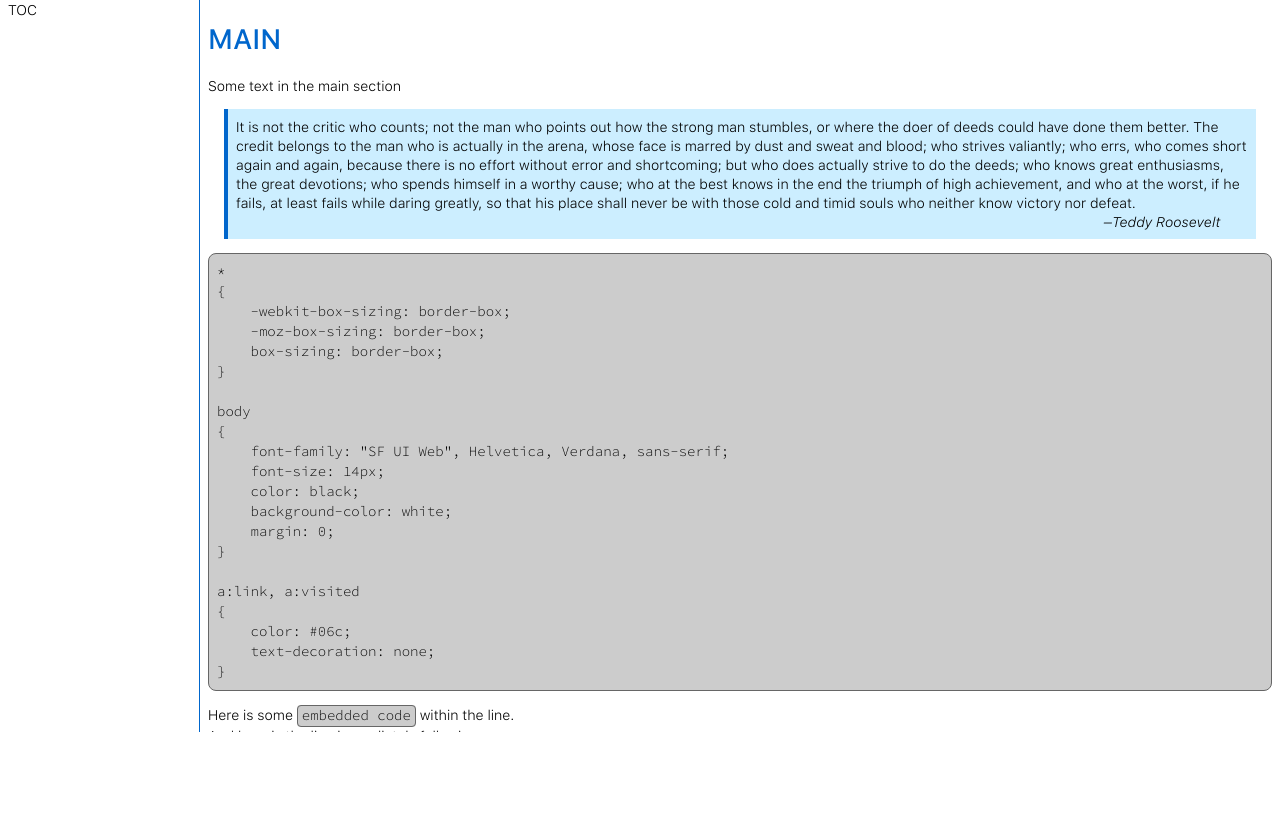
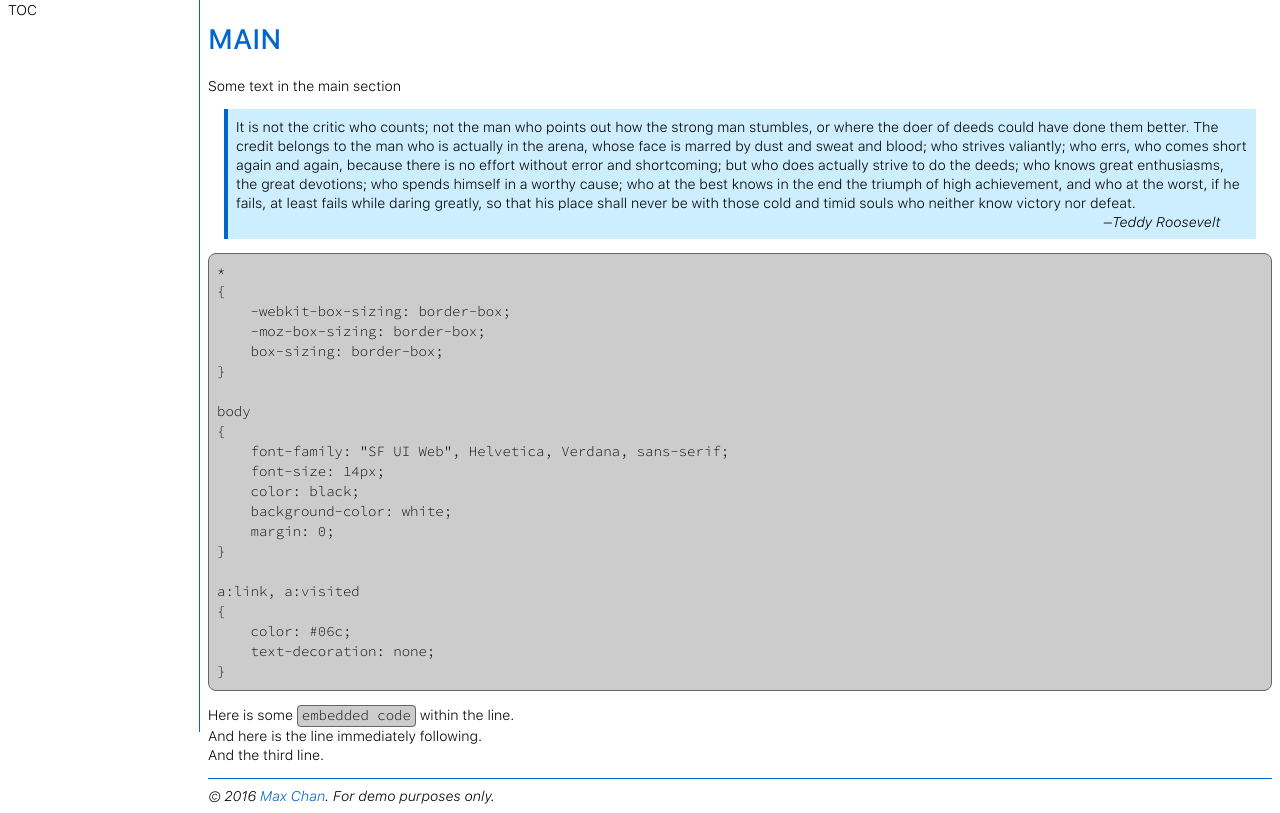
Before and after one commit to xcvista/MicroCMS, a plain HTML site: page index.html in a window 1280 px wide. Shown: the part 68-881 px from the top of the page. Before the commit the page ends 800 px from the top, so only its background shows below. Drawn offline with Linux system fonts and the light colour scheme; files whose address does not match are found by name.

Commit message:
Reworking the layout

```diff
--- a/images/navbar.css
+++ b/images/navbar.css
@@ -10,11 +10,6 @@ header.header-title
     height: 120px;
     padding-top: 60px;
     vertical-align: middle;
-}
-
-body
-{
-	padding-top: 60px;
 }
 
 header.header-title:before
@@ -46,6 +41,13 @@ nav.header-menu a
 
 @media screen and (min-width: 800px)
 {
+
+	body
+	{
+		padding-top: 60px;
+		padding-left: 200px;
+	}
+
 	div.header-menu
 	{
 		position: absolute;
@@ -98,19 +100,18 @@ nav.header-menu a
 		color: black;
 		background-color: white;
 
-		position: fixed;
-		top: 60px;
-		left: 200px;
-		right: 0;
-		bottom: 0;
-		overflow: scroll;
-
 		padding: 8px;
 	}
 }
 
 @media screen and (max-width: 799px)
 {
+
+	body
+	{
+		padding-top: 60px;
+	}
+
 	div.header-menu
 	{
 		display: none;
```
